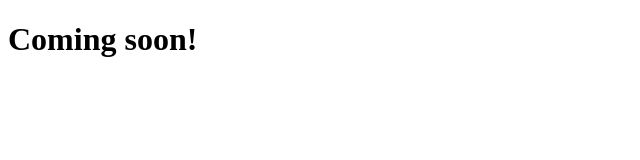
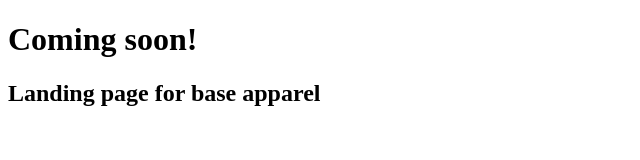
Before and after one commit to tajammul1996/base-apparel-landing-page, a plain HTML site: page index.html in a window 1280 px wide. Shown: the whole page, without its empty margins (0-640 px from the left). Drawn offline with Linux system fonts and the light colour scheme.

Commit message:
added some content

```diff
--- a/index.html
+++ b/index.html
@@ -8,5 +8,6 @@
   </head>
   <body>
     <h1>Coming soon!</h1>
+    <h2>Landing page for base apparel</h2>
   </body>
 </html>
```
